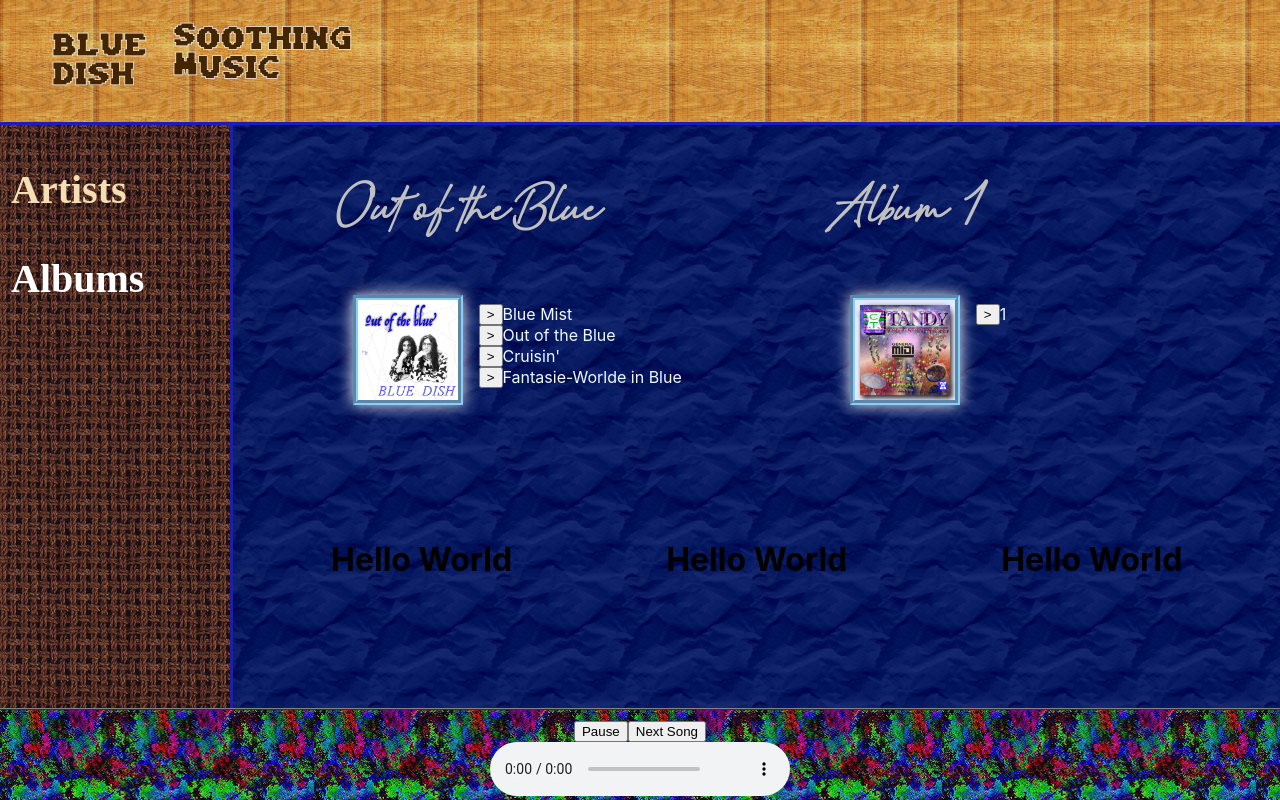
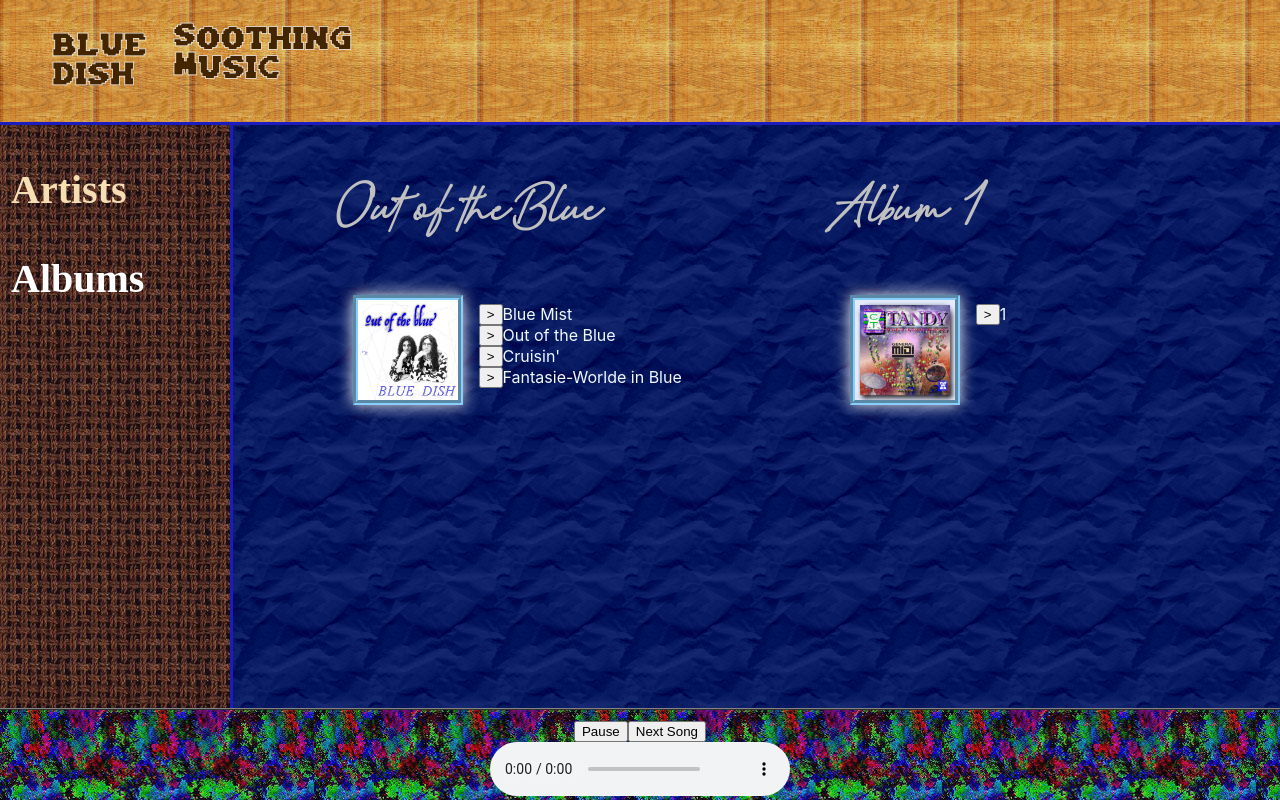
Before and after one commit to The-People-s-Coalition-of-Tandy/streaming-service, a React (Create React App) app: page / in a window 1280 px wide. Built offline with nearby package versions, Linux system fonts and the light colour scheme.

Commit message:
Remove testing code

```diff
--- a/src/components/AlbumsPage.jsx
+++ b/src/components/AlbumsPage.jsx
@@ -8,21 +8,6 @@ function AlbumsPage({ albums }) {
       {albums.map((album, i) => (
         <Album key={i} name={album} />
       ))}
-      <h1>Hello World</h1>
-      <h1>Hello World</h1>
-      <h1>Hello World</h1>
-      <h1>Hello World</h1>
-      <h1>Hello World</h1>
-      <h1>Hello World</h1>
-      <h1>Hello World</h1>
-      <h1>Hello World</h1>
-      <h1>Hello World</h1>
-      <h1>Hello World</h1>
-      <h1>Hello World</h1>
-      <h1>Hello World</h1>
-      <h1>Hello World</h1>
-      <h1>Hello World</h1>
-      <h1>Hello World</h1>
     </>
   );
 }
```
